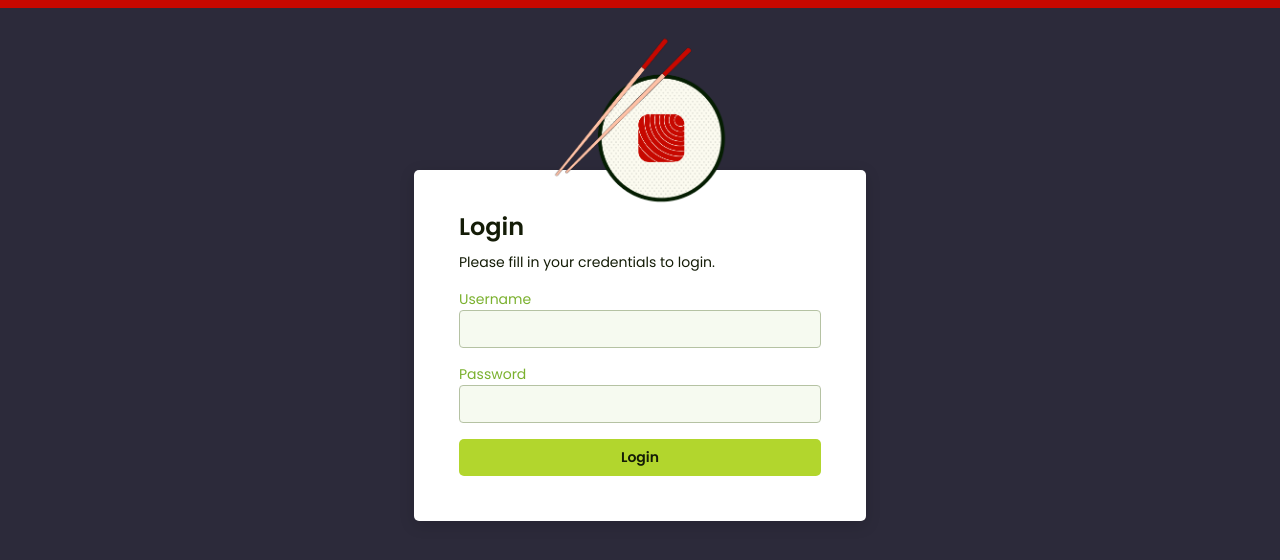
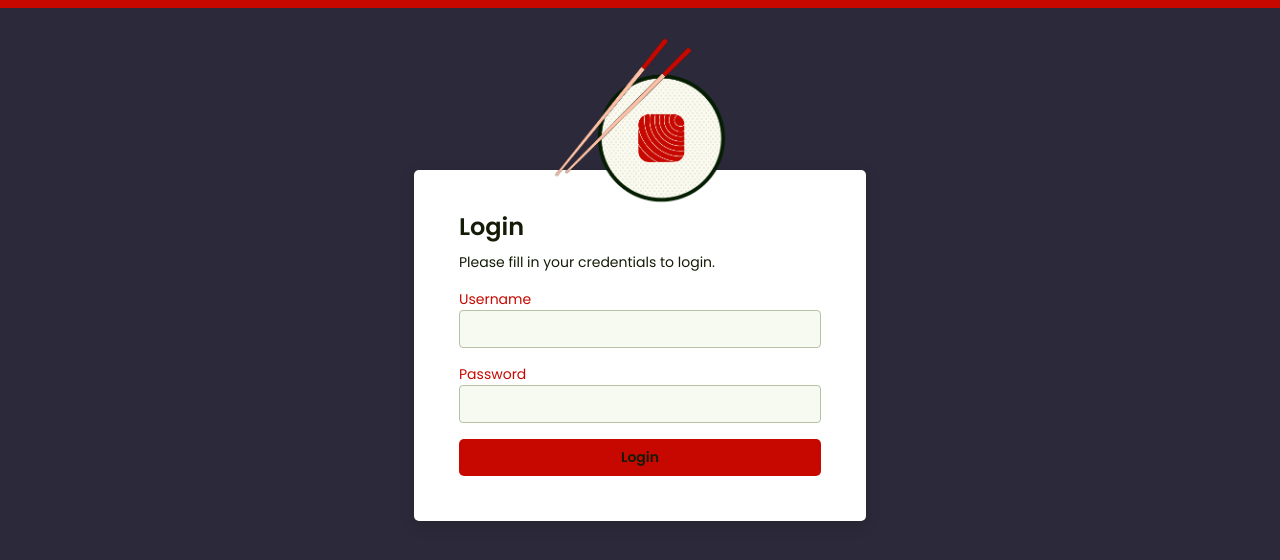
Before and after one commit to alvydepositar/KADS, a PHP site: page /KADS/admin/index.php in a window 1280 px wide. Shown: the top 560 px of the page. Run offline with PHP 8.4, Linux system fonts and the light colour scheme.

Commit message:
Update admin.css

```diff
--- a/css/admin.css
+++ b/css/admin.css
@@ -89,7 +89,7 @@ img{
             margin-bottom:0px;
         }
         .btn-primary{
-            background-color: #B2D62D;
+            background-color: #C70800;
             color: #141C07;
             border: none;
             font-weight: 600;
@@ -97,13 +97,13 @@ img{
             border-radius:5px;
         }
         .btn-primary:hover,.btn-secondary:hover,.btn-primary:focus,.btn-secondary:focus{
-            background-color: #7BB12F;
+            background-color: #C70800;
             color: #141C07;
         }
         .btn-secondary{
             background-color: #fff;
-            color: #141C07;
-            border: 1px solid #B2D62D;
+            color: #fff;
+            border: 1px solid #C70800;
             font-weight: 600;
             font-size: 14px;
             border-radius:5px;
@@ -121,6 +121,6 @@ img{
         }
         label{
             margin-bottom: 0px;
-            color:#7BB12F;
+            color:#C70800;
             font-weight:500;
         }
```
